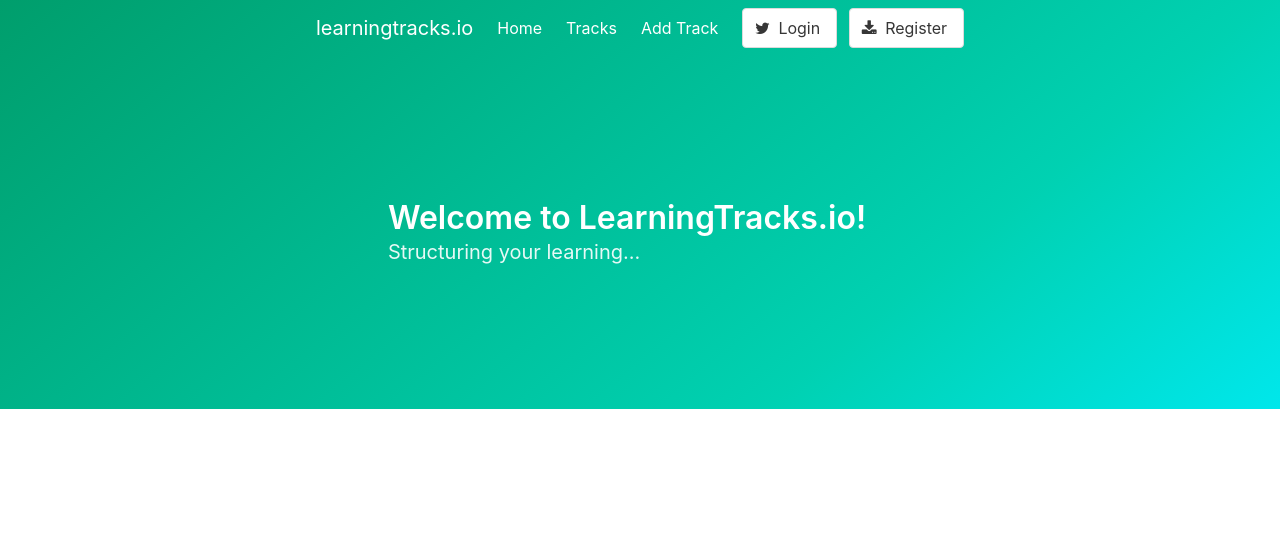
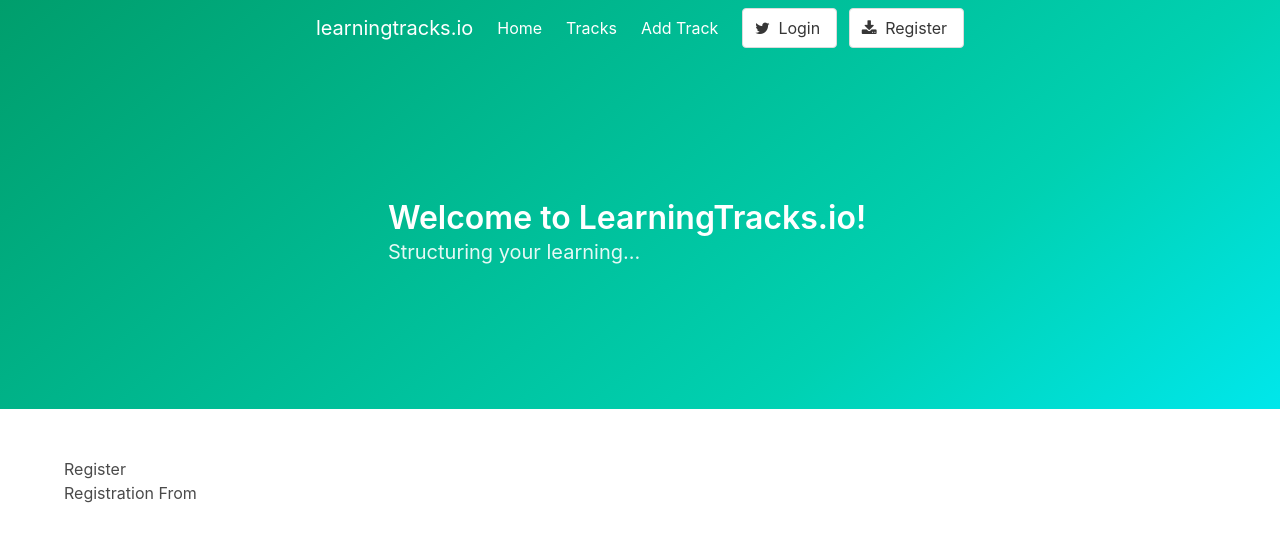
Before and after one commit to efuller/learningtracks-client, a React (Create React App) app: page /register in a window 1280 px wide. Shown: the top 542 px of the page. Built offline with nearby package versions, Linux system fonts and the light colour scheme.

Commit message:
Scaffold register/login pages and forms.

```diff
--- a/src/App.js
+++ b/src/App.js
@@ -6,6 +6,8 @@ import HomePage from './pages/HomePage';
 import TracksPage from './pages/TracksPage';
 import AddTrackPage from './pages/AddTrackPage';
 import SingleTrackPage from './pages/SingleTrackPage';
+import RegisterPage from './pages/RegisterPage';
+import LoginPage from './pages/LoginPage';
 
 const App = () => (
   <div className="App">
@@ -14,6 +16,8 @@ const App = () => (
     <Route path="/tracks" exact component={TracksPage} />
     <Route path="/track/:id" exact component={SingleTrackPage} />
     <Route path="/add-track" exact component={AddTrackPage} />
+    <Route path="/register" exact component={RegisterPage} />
+    <Route path="/login" exact component={LoginPage} />
   </div>
 );
 
--- /dev/null
+++ b/src/components/forms/LoginForm.js
@@ -0,0 +1,11 @@
+import React, { Component } from 'react'
+
+class LoginForm extends Component {
+    render() {
+        return (
+            <h1>Login From</h1>
+        )
+    }
+}
+
+export default LoginForm;
--- /dev/null
+++ b/src/components/forms/RegisterForm.js
@@ -0,0 +1,11 @@
+import React, { Component } from 'react'
+
+class RegisterForm extends Component {
+    render() {
+        return (
+            <h1>Registration From</h1>
+        )
+    }
+}
+
+export default RegisterForm;
--- /dev/null
+++ b/src/pages/LoginPage.js
@@ -0,0 +1,13 @@
+import React from 'react';
+import LoginForm from '../components/forms/LoginForm';
+
+const LoginPage = () => (
+    <section className="section">
+        <div className="container">
+            <h1>Login</h1>
+            <LoginForm />
+        </div>
+    </section>
+);
+
+export default LoginPage;
--- /dev/null
+++ b/src/pages/RegisterPage.js
@@ -0,0 +1,13 @@
+import React from 'react';
+import RegisterForm from '../components/forms/RegisterForm';
+
+const RegistrationPage = () => (
+    <section className="section">
+        <div className="container">
+            <h1>Register</h1>
+            <RegisterForm />
+        </div>
+    </section>
+);
+
+export default RegistrationPage;
```
